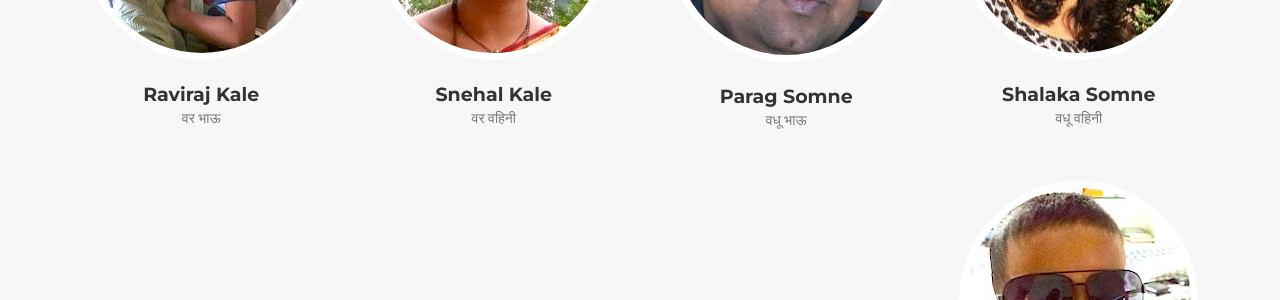
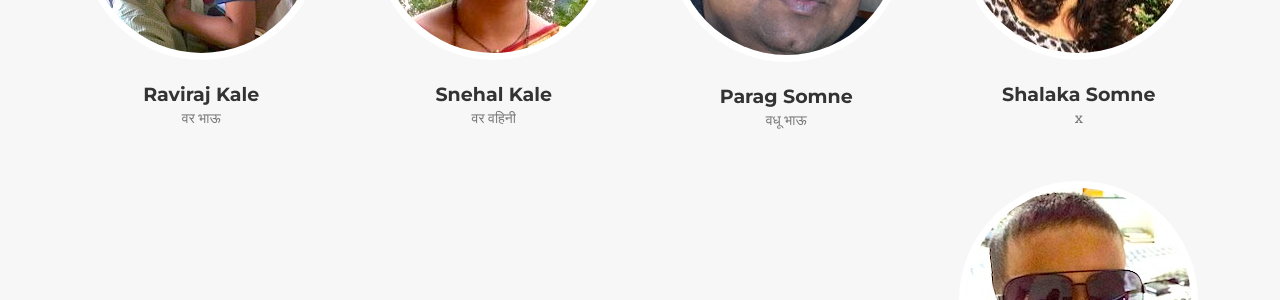
Before and after one commit to ajkl/wedding-invite, a Jekyll site: the page built from index.html, in a window 1280 px wide and 900 px high, scrolled down 5100 px. Shown: the part 152-452 px from the top of the window. Built offline with Jekyll 4.4.1, drawn with Linux system fonts in a browser that asks for light colours; some web fonts are replaced.

Commit message:
Update _config.yml

```diff
--- a/_config.yml
+++ b/_config.yml
@@ -44,7 +44,7 @@ people:
 
 - name: Shalaka Somne
   pic: 8
-  position: वधू वहिनी
+  position: x
 
 - name: Ishaan Kale
   pic: 4
```
